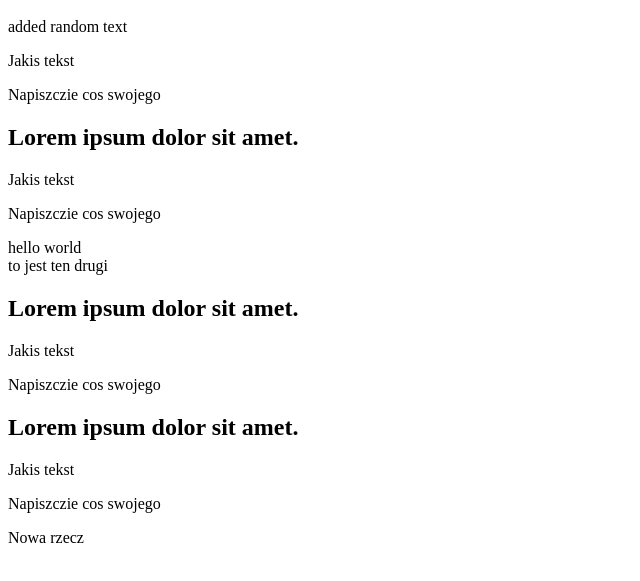
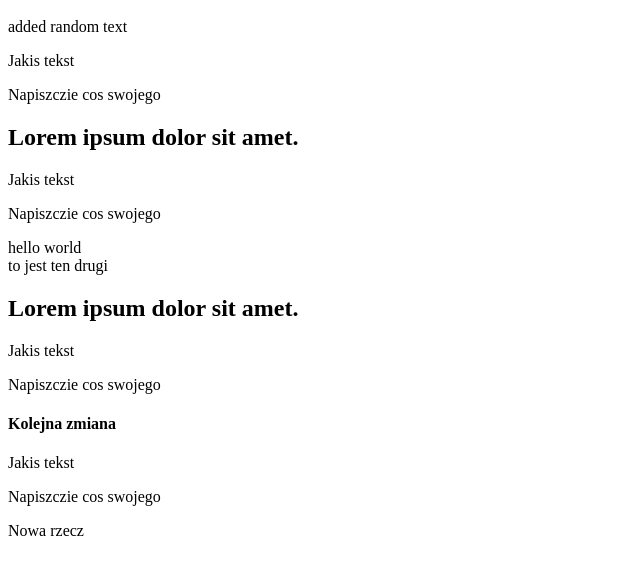
Before and after one commit to MarkFicht/todo-list-team, a plain HTML site: page text.html in a window 1280 px wide. Shown: the part 101-682 px from the top of the page, without its empty margins (0-640 px from the left). Drawn offline with Linux system fonts and the light colour scheme.

Commit message:
changed marek h2 on h4

```diff
--- a/text.html
+++ b/text.html
@@ -34,7 +34,7 @@
     </section>
 
     <section class="Marek">
-        <h2>Lorem ipsum dolor sit amet.</h2>
+        <h4>Kolejna zmiana</h4>
         <p>Jakis tekst</p>
         <p>Napiszczie cos swojego</p>
         <p>Nowa rzecz</p>
```
